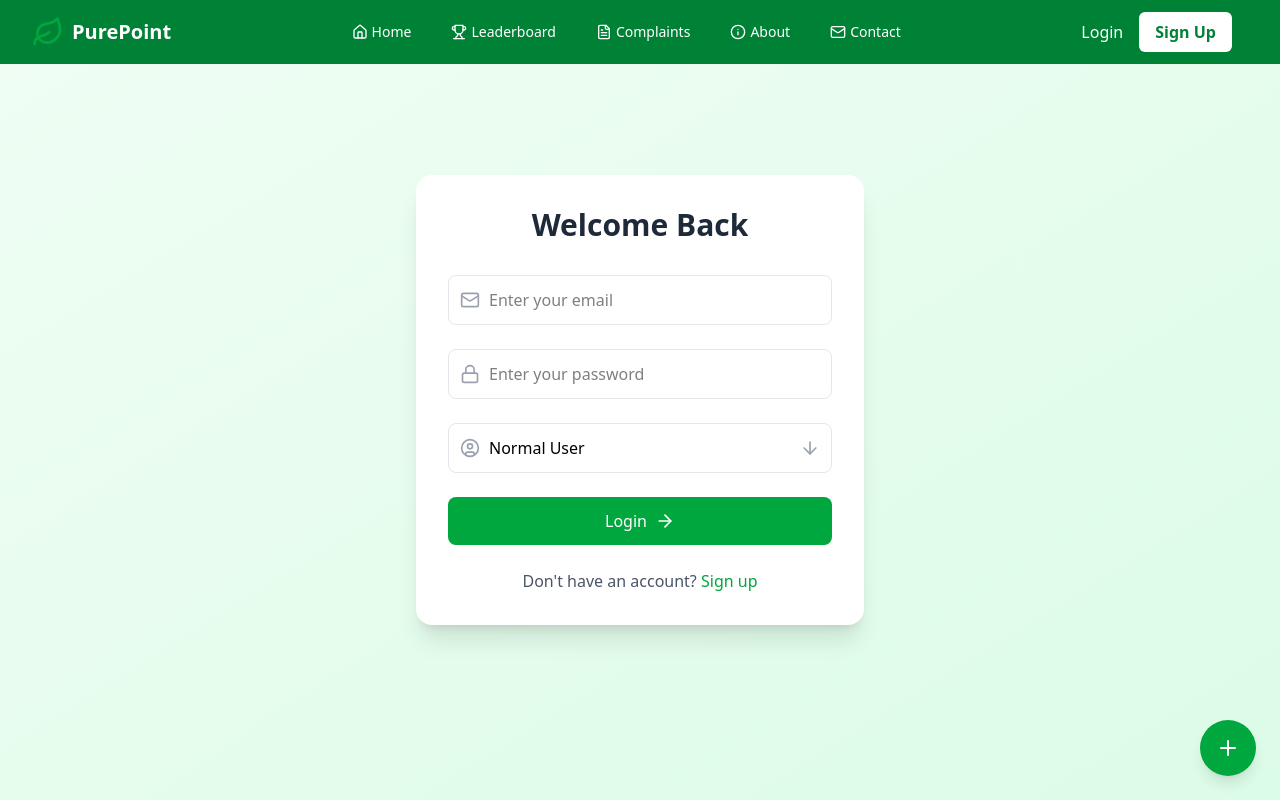
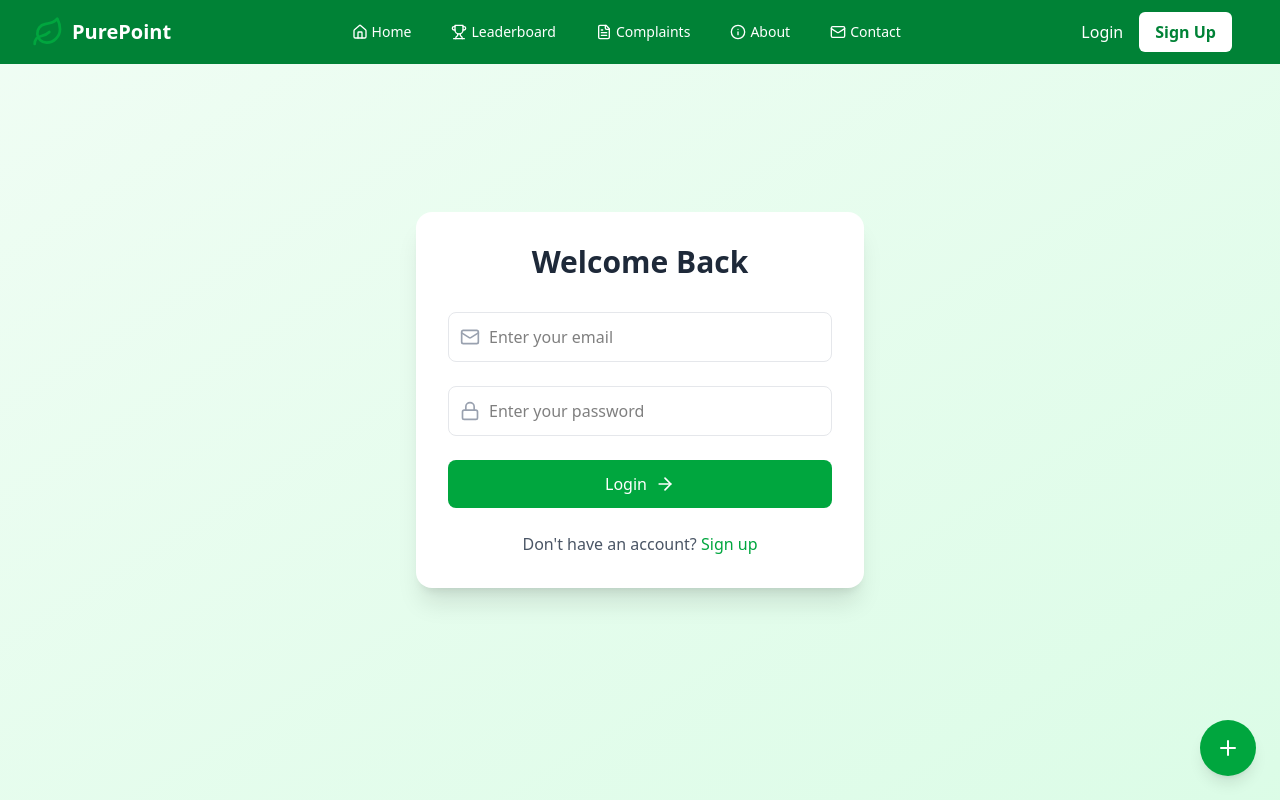
Before and after one commit to doshantgiradkar/purepoint, a React (Vite) app in the folder frontend/: page /login in a window 1280 px wide. Shown: the top 800 px of the page. Built offline with nearby package versions, Linux system fonts and the light colour scheme.

Commit message:
Updated: Login And Signin Page

```diff
--- a/frontend/src/pages/Login.jsx
+++ b/frontend/src/pages/Login.jsx
@@ -25,6 +25,7 @@
             <input
               type="email"
               value={email}
+              name='password'
               onChange={(e) => setEmail(e.target.value)}
               placeholder="Enter your email"
               className="w-full pl-10 pr-4 py-3 border border-gray-200 rounded-lg focus:outline-none focus:ring-1 focus:ring-green-600 focus:border-transparent transition-all duration-300"
@@ -36,27 +37,13 @@
             <Lock className="absolute left-3 top-1/2 -translate-y-1/2 text-gray-400" size={20} />
             <input
               type="password"
+              name='password'
               value={password}
               onChange={(e) => setPassword(e.target.value)}
               placeholder="Enter your password"
               className="w-full pl-10 pr-4 py-3 border border-gray-200 rounded-lg focus:outline-none focus:ring-1 focus:ring-green-600 focus:border-transparent transition-all duration-300"
               required
             />
-          </div>
-
-          <div className="relative">
-            <UserCircle className="absolute left-3 top-1/2 -translate-y-1/2 text-gray-400" size={20} />
-            <select
-              value={role}
-              onChange={(e) => setRole(e.target.value)}
-              className="w-full pl-10 pr-4 py-3 border border-gray-200 rounded-lg focus:outline-none focus:ring-1 focus:ring-green-600 focus:border-transparent transition-all duration-300 appearance-none bg-white"
-            >
-              <option value="normal">Normal User</option>
-              <option value="authority">Authority</option>
-            </select>
-            <div className="absolute right-3 top-1/2 -translate-y-1/2 pointer-events-none">
-              <ArrowRight size={20} className="text-gray-400 transform rotate-90" />
-            </div>
           </div>
 
           <button
--- a/frontend/src/pages/Signup.jsx
+++ b/frontend/src/pages/Signup.jsx
@@ -18,7 +18,7 @@
   };
 
   return (
-    <div className="w-full min-h-screen bg-gradient-to-br from-green-50 to-green-100 flex items-center justify-center p-4">
+    <div className="mt-8 w-full min-h-screen bg-gradient-to-br from-green-50 to-green-100 flex items-center justify-center p-4">
       <div className="bg-white rounded-2xl shadow-xl w-full max-w-md p-8 transform transition-all duration-300 hover:scale-[1.02]">
         <h1 className="text-3xl font-bold text-gray-800 mb-8 text-center">Create Account</h1>
 
@@ -27,6 +27,7 @@
             <Mail className="absolute left-3 top-1/2 -translate-y-1/2 text-gray-400" size={20} />
             <input
               type="email"
+              name='email'
               value={formData.email}
               onChange={(e) => setFormData({...formData, email: e.target.value})}
               placeholder="Enter your email"
@@ -42,6 +43,7 @@
               value={formData.password}
               onChange={(e) => setFormData({...formData, password: e.target.value})}
               placeholder="Enter your password"
+              name='password'
               className="w-full pl-10 pr-4 py-3 border border-gray-200 rounded-lg focus:outline-none focus:ring-1 focus:ring-green-600 focus:border-transparent transition-all duration-300"
               required
             />
@@ -54,6 +56,7 @@
               value={formData.confirmPassword}
               onChange={(e) => setFormData({...formData, confirmPassword: e.target.value})}
               placeholder="Confirm password"
+              name='confirmPassword'
               className="w-full pl-10 pr-4 py-3 border border-gray-200 rounded-lg focus:outline-none focus:ring-1 focus:ring-green-600 focus:border-transparent transition-all duration-300"
               required
             />
@@ -64,9 +67,10 @@
             <select
               value={formData.role}
               onChange={(e) => setFormData({...formData, role: e.target.value})}
+              name='role'
               className="w-full pl-10 pr-4 py-3 border border-gray-200 rounded-lg focus:outline-none focus:ring-1 focus:ring-green-600 focus:border-transparent transition-all duration-300 appearance-none bg-white"
             >
-              <option value="normal">Normal User</option>
+              <option value="user">Normal User</option>
               <option value="authority">Authority</option>
             </select>
             <div className="absolute right-3 top-1/2 -translate-y-1/2 pointer-events-none">
```
